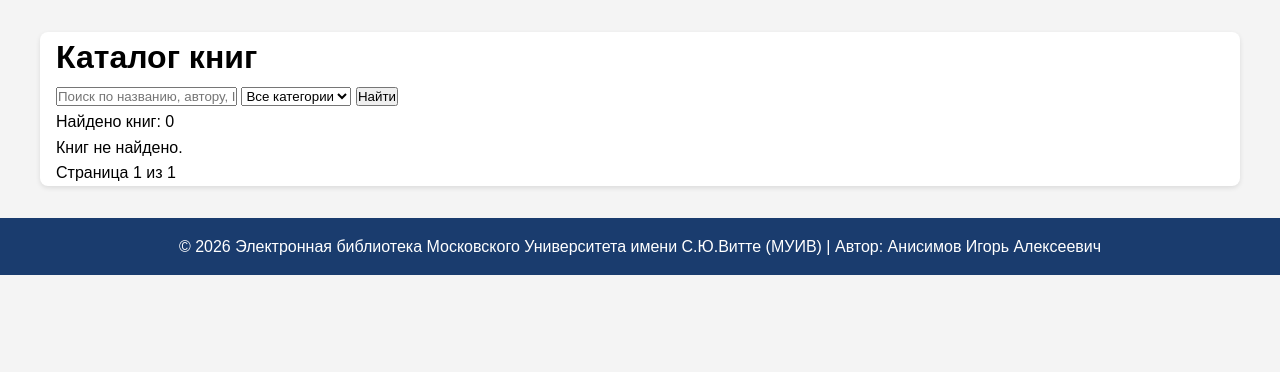
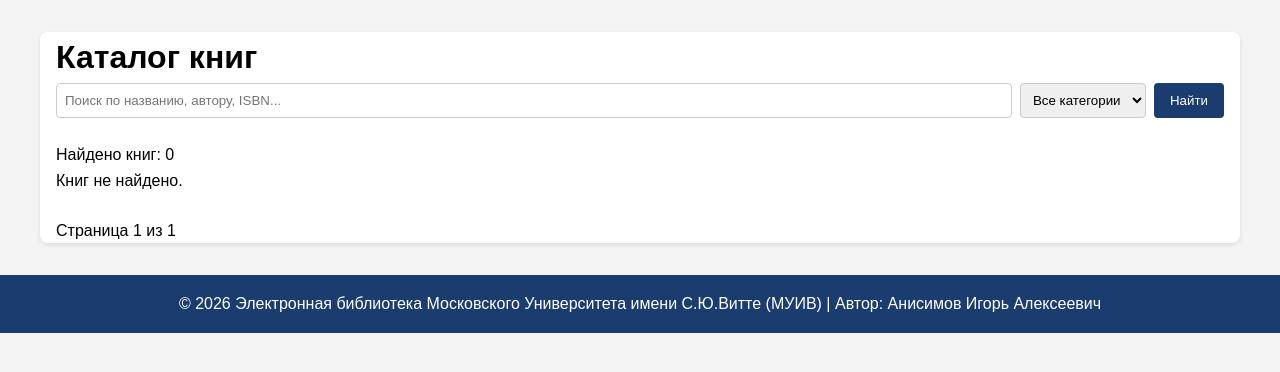
Before and after one commit to Medex3/Library, a Django app: page /catalog/ in a window 1280 px wide. Shown: the part 83-455 px from the top of the page. Run offline with Django 5.2, Linux system fonts and the light colour scheme; data that the repository does not hold is empty.

Commit message:
Стили каталога

```diff
--- a/static/css/style.css
+++ b/static/css/style.css
@@ -47,3 +47,82 @@ footer {
     color: white;
     margin-top: 2rem;
 }
+
+.search-form {
+    display: flex;
+    gap: 0.5rem;
+    margin-bottom: 1.5rem;
+}
+
+.search-form input[type="text"] {
+    flex: 1;
+    padding: 0.5rem;
+    border: 1px solid #ccc;
+    border-radius: 4px;
+}
+
+.search-form select {
+    padding: 0.5rem;
+    border: 1px solid #ccc;
+    border-radius: 4px;
+}
+
+.search-form button {
+    padding: 0.5rem 1rem;
+    background: #1a3c6e;
+    color: white;
+    border: none;
+    border-radius: 4px;
+    cursor: pointer;
+}
+
+.book-card {
+    border: 1px solid #ddd;
+    padding: 1rem;
+    margin-bottom: 1rem;
+    border-radius: 6px;
+}
+
+.book-card h3 {
+    margin-bottom: 0.5rem;
+}
+
+.pagination {
+    margin-top: 1.5rem;
+    display: flex;
+    gap: 0.5rem;
+    align-items: center;
+}
+
+.breadcrumbs {
+    margin-bottom: 1rem;
+    color: #666;
+}
+
+.breadcrumbs a {
+    color: #1a3c6e;
+    text-decoration: none;
+}
+
+.book-detail p {
+    margin-bottom: 0.5rem;
+}
+
+.messages {
+    list-style: none;
+    margin-bottom: 1rem;
+}
+
+.messages .success {
+    background: #d4edda;
+    color: #155724;
+    padding: 0.5rem;
+    border-radius: 4px;
+}
+
+.messages .info {
+    background: #d1ecf1;
+    color: #0c5460;
+    padding: 0.5rem;
+    border-radius: 4px;
+}
```
